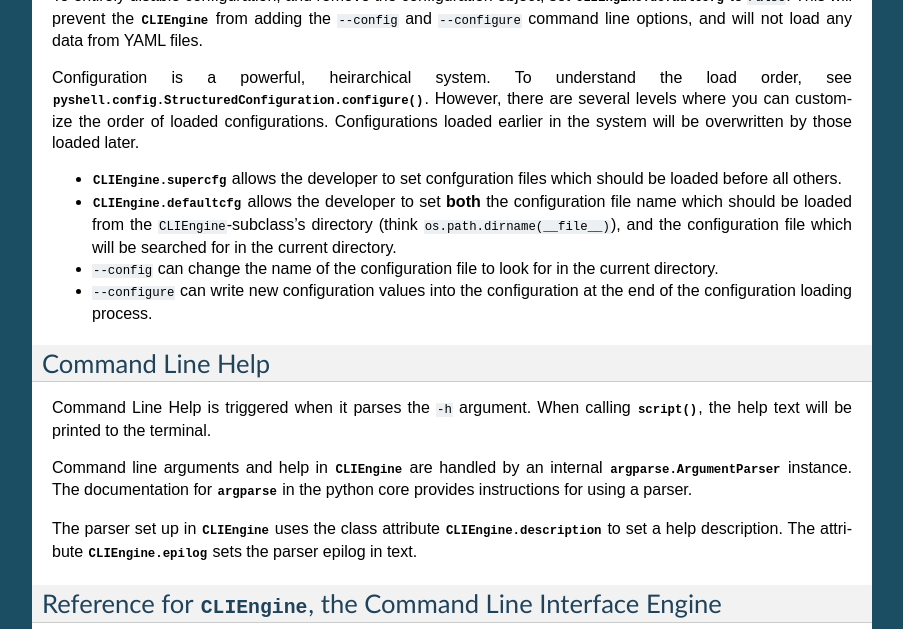
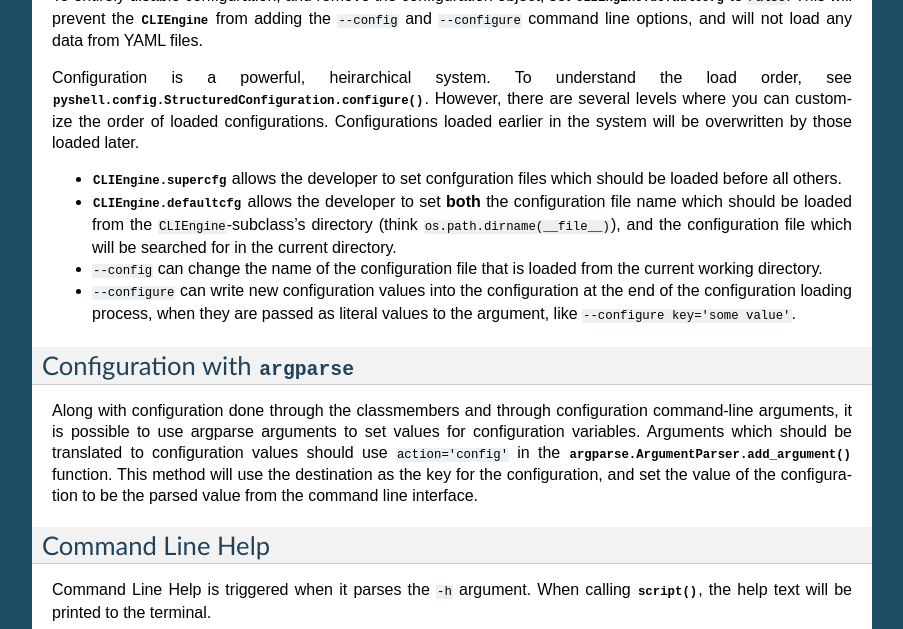
Before and after one commit to alexrudy/pyshell, a Sphinx documentation site: the page built from docs/base.rst, in a window 1280 px wide and 900 px high, scrolled down 2361 px, cut to the strip 0-629 px from the top of the window. Shown: the whole strip, without its empty margins (198-1101 px from the left). Built offline with Sphinx 7.4.7, drawn with Linux system fonts in a browser that asks for light colours; some of the changed text lies outside the part shown.

Commit message:
Documentation Improvements

```diff
--- a/docs/base.rst
+++ b/docs/base.rst
@@ -170,10 +170,25 @@ be overwritten by those loaded later.
   ``CLIEngine``-subclass's directory (think ``os.path.dirname(__file__)``),
   and the configuration file which will be searched for in the current
   directory.
-* ``--config`` can change the name of the configuration file to look
-  for in the current directory.
+* ``--config`` can change the name of the configuration file that is loaded
+  from the current working directory.
 * ``--configure`` can write new configuration values into the configuration
-  at the end of the configuration loading process.
+  at the end of the configuration loading process, when they are passed as
+  literal values to the argument, like ``--configure key='some value'``.
+
+Configuration with :mod:`argparse`
+----------------------------------
+
+Along with configuration done through the classmembers and through configuration
+command-line arguments, it is possible to use argparse arguments to set values
+for configuration variables. Arguments which should be translated to configuration
+values should use ``action='config'`` in the :meth:`argparse.ArgumentParser.add_argument`
+function. This method will use the destination as the key for the configuration,
+and set the value of the configuration to be the parsed value from the command
+line interface.
+
+.. todo:: A ``config_const`` action should be built, which when activated, applies
+    a constant to the configuration.
 
 Command Line Help
 -----------------
--- /dev/null
+++ b/docs/core.rst
@@ -0,0 +1,2 @@
+.. automodule:: pyshell.core
+    :members:
--- a/docs/index.rst
+++ b/docs/index.rst
@@ -16,11 +16,12 @@ Contents:
     overview
     base
     subcommand
+    mapping
+    core
     config
     loggers
     util
     postmortem
-    pipeline
 
 
 Examples:
--- /dev/null
+++ b/docs/mapping.rst
@@ -0,0 +1,2 @@
+.. automodule:: pyshell.mapping
+    :members:
--- a/docs/pipeline.rst
+++ /dev/null
@@ -1,6 +0,0 @@
-:mod:`pipeline` – Event Chaining
-================================
-
-.. automodule:: pyshell.pipeline.core
-
-.. automodule:: pyshell.pipeline.pipe
```
Also changed, not shown: 3 other files.
